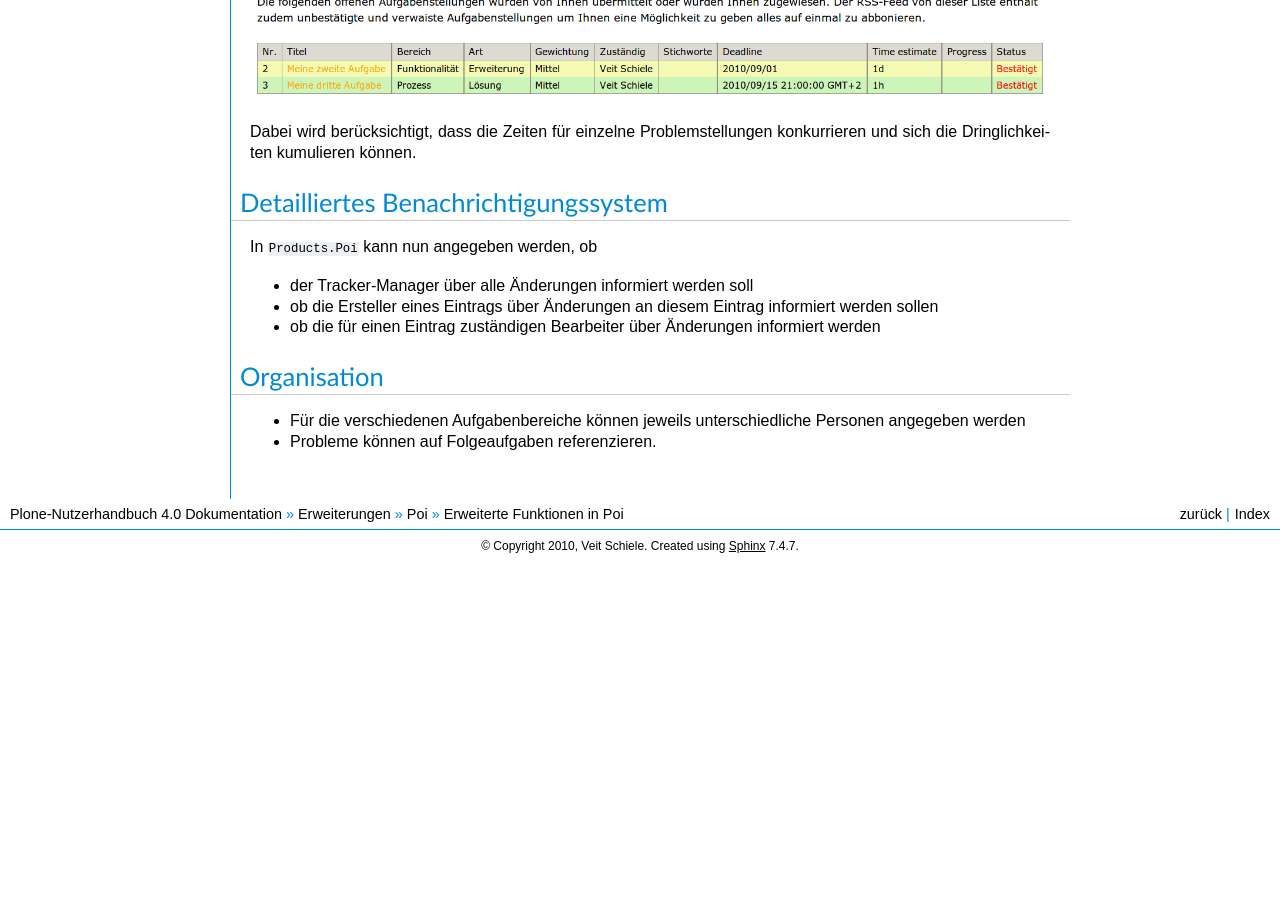
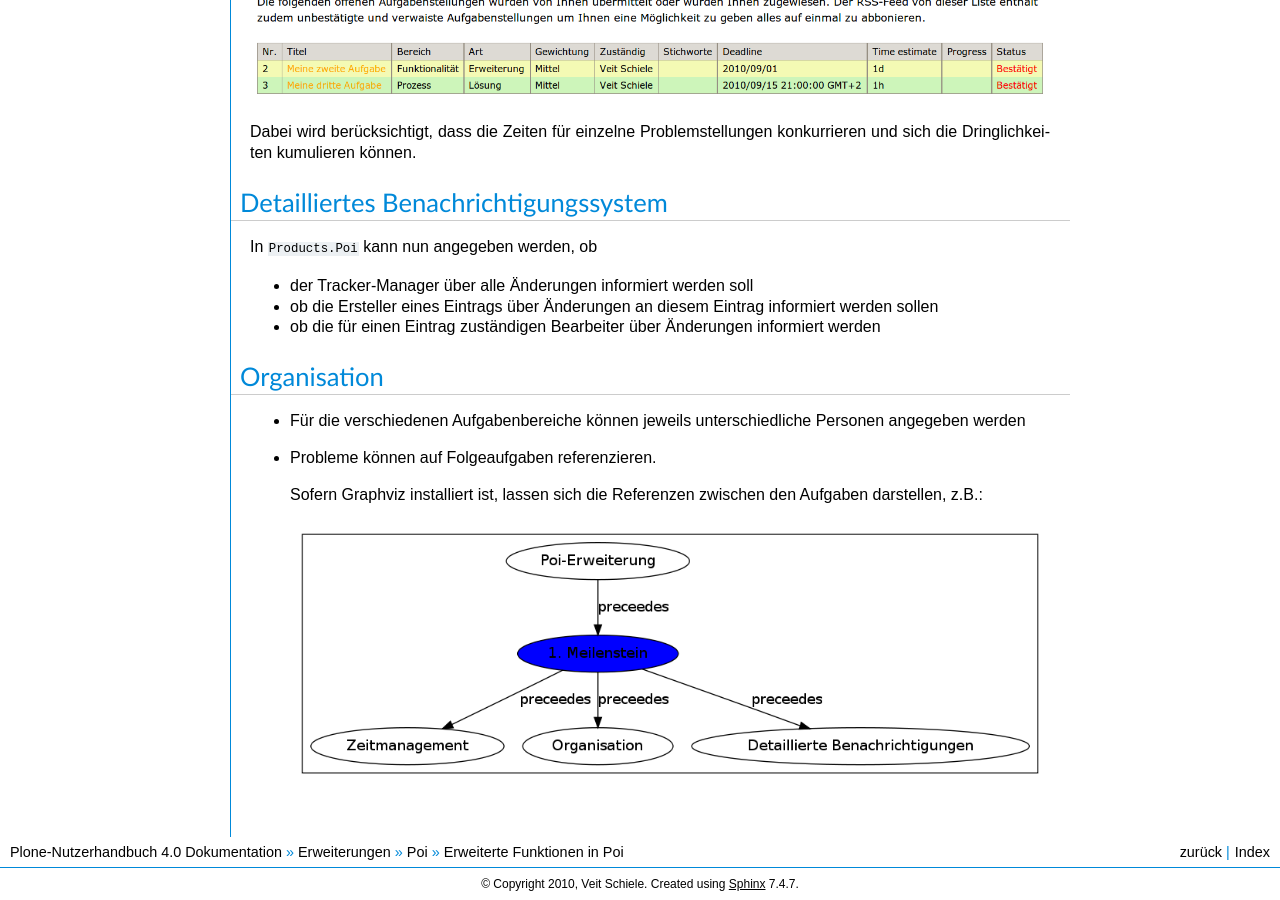
Before and after one commit to veit/plone-nutzerhandbuch, a Sphinx documentation site: the page built from source/erweiterungen/poi/poi-erweiterte-funktionen.rst, in a window 1280 px wide and 900 px high, scrolled down 740 px. Built offline with Sphinx 7.4.7, drawn with Linux system fonts in a browser that asks for light colours; before the commit the page ends 1302 px from its top, so only the background shows below that.

Commit message:
Added graphviz support

```diff
--- a/source/erweiterungen/poi/poi-erweiterte-funktionen.rst
+++ b/source/erweiterungen/poi/poi-erweiterte-funktionen.rst
@@ -37,3 +37,10 @@ Organisation
 
 - Für die verschiedenen Aufgabenbereiche können jeweils unterschiedliche Personen angegeben werden
 - Probleme können auf Folgeaufgaben referenzieren.
+
+  Sofern `Graphviz`_ installiert ist, lassen sich die Referenzen zwischen den Aufgaben darstellen, z.B.:
+
+  |Graphviz|
+
+.. _`Graphviz`: http://www.graphviz.org/
+..  |Graphviz| image:: getReferencePng.png
```
Also changed, not shown: source/erweiterungen/poi/getReferencePng.png (added).
